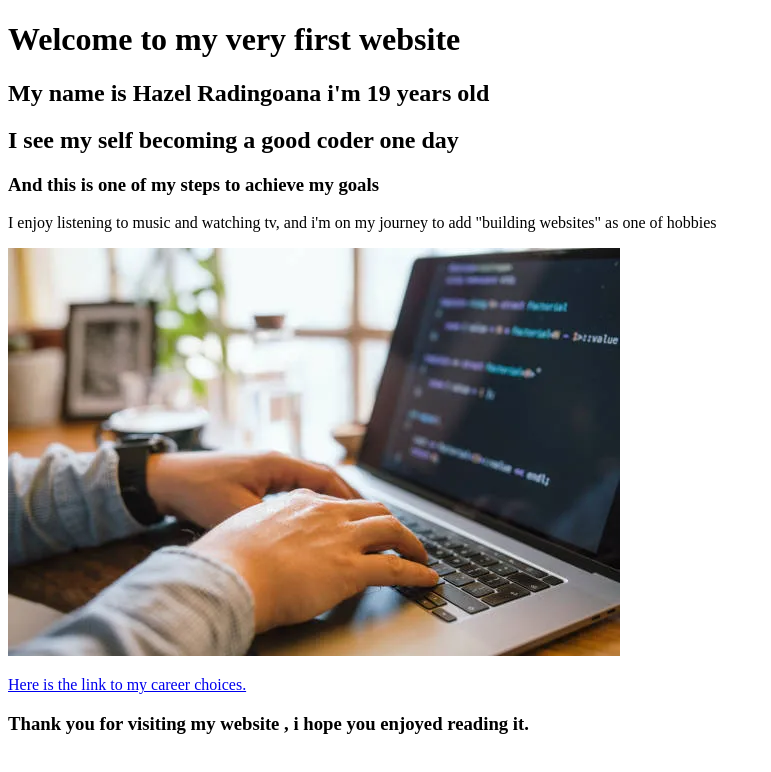
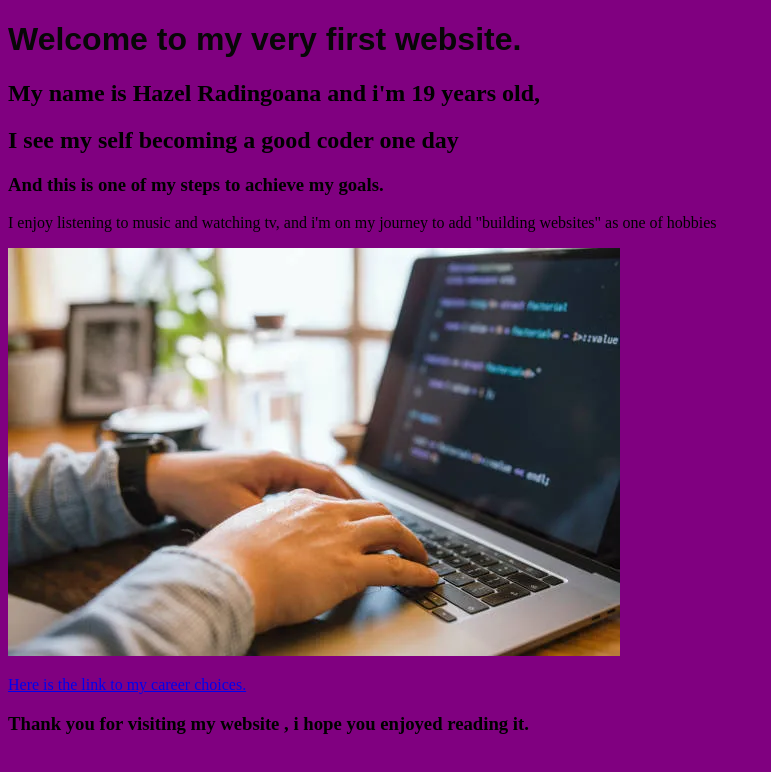
Before and after one commit to Hazelradingoana/my-first-website, a plain HTML site: page index.html in a window 1280 px wide. Shown: the whole page, without its empty margins (0-771 px from the left). Drawn offline with Linux system fonts and the light colour scheme.

Commit message:
Add files via upload

```diff
--- a/index.html
+++ b/index.html
@@ -4,14 +4,15 @@
     <meta charset="UTF-8">
     <meta name="viewport" content="width=device-width, initial-scale=1.0">
     <title>my first website</title>
+    <link rel="stylesheet" href="styles.css" >
 </head>
 
 <body>
 
-    <h1>Welcome to my very first website</h1>
-    <h2>My name is Hazel Radingoana i'm 19 years old</h2>
+    <h1>Welcome to my very first website.</h1>
+    <h2>My name is Hazel Radingoana and  i'm 19 years old,</h2>
     <h2>I see my self becoming a good coder one day</h2>
-    <h3>And this is one of my steps to achieve my goals</h3>
+    <h3>And this is one of my steps to achieve my goals.</h3>
     <p>I enjoy listening to music and watching tv, and i'm on my journey to add "building websites" as one of hobbies</p>
     <img src="images/close-up-of-computer-programmer-coding.png" alt="This is my passion for computer" />
 
--- /dev/null
+++ b/styles.css
@@ -0,0 +1,7 @@
+body{
+    background-color: purple;
+}
+h1{
+    color: rgb(7, 7, 7);
+    font-family: Arial, Helvetica, sans-serif;
+}
```
